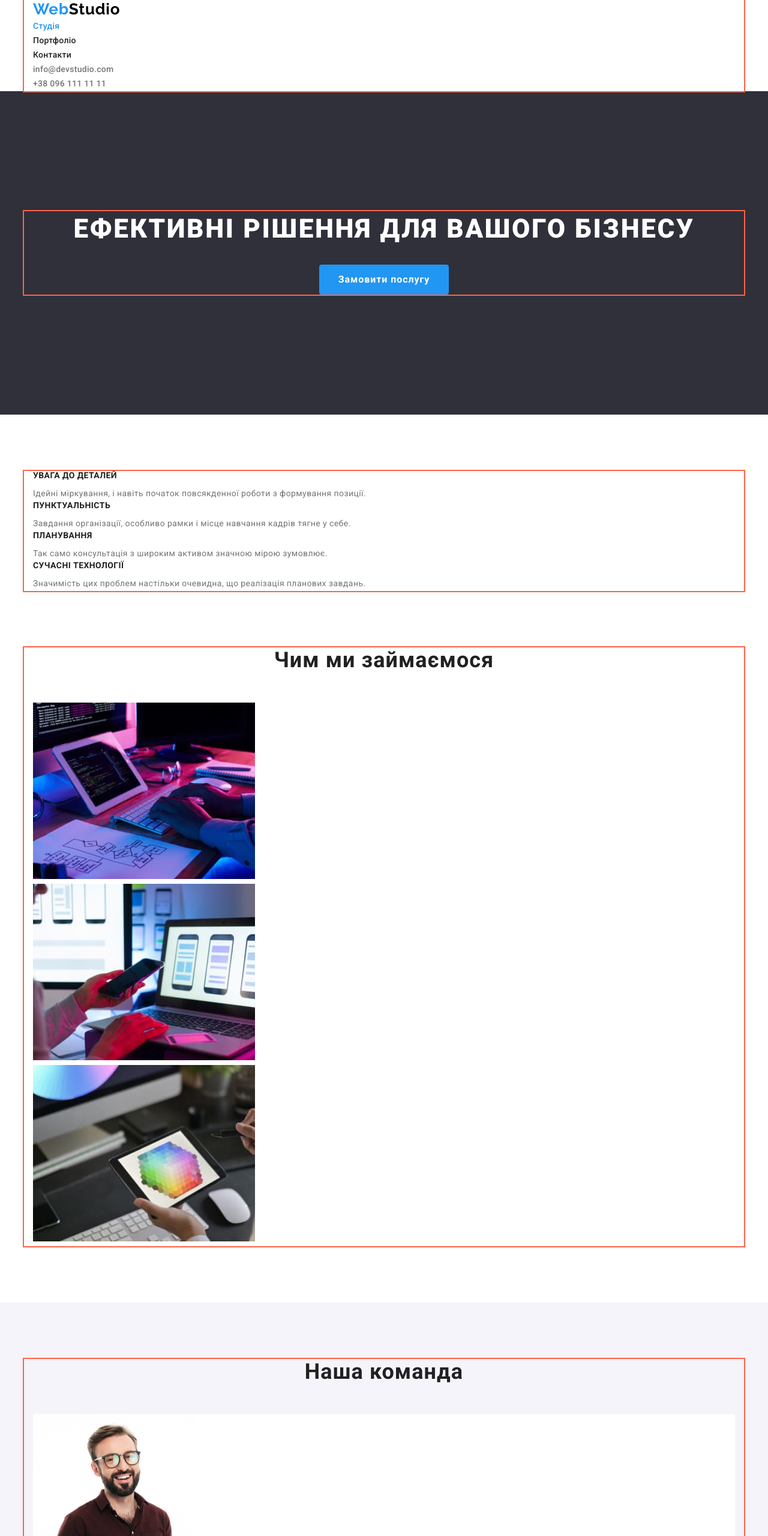
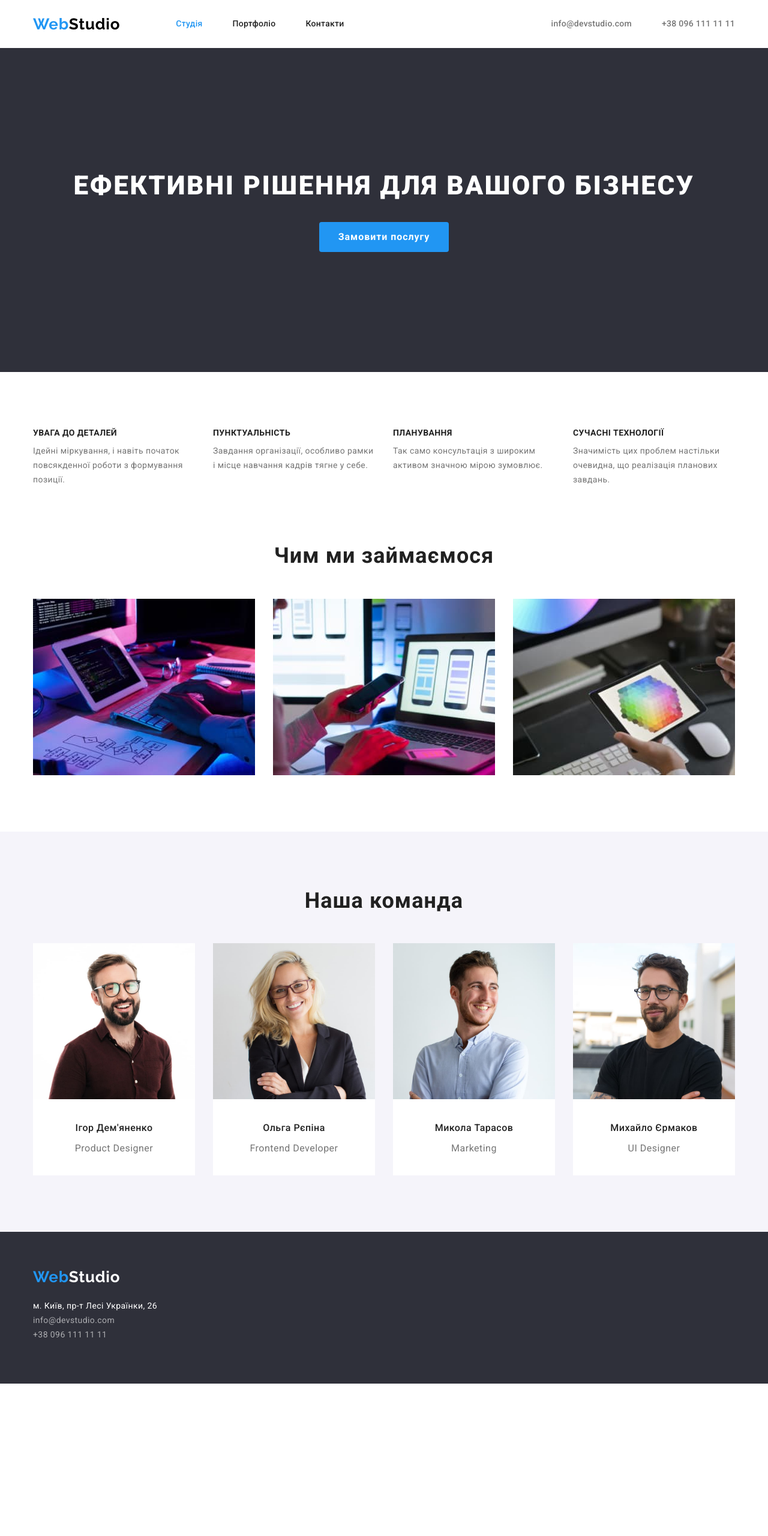
Before and after one commit to ZhenianaKozhan/goit-markup-hw-03, a plain HTML site: page index.html in a window 1280 px wide. Shown: the top 2560 px of the page at 60% size. After the commit the page ends 2306 px from the top, so only its background shows below. Drawn offline with nearby package versions, Linux system fonts and the light colour scheme.

Commit message:
center horizontally

```diff
--- a/css/styles.css
+++ b/css/styles.css
@@ -6,6 +6,16 @@
 /* додатковий колір фону герой та футер #2F303A */
 /* додатковий колір фону наша команда #F5F4FA  */
 /* мейл та моб в футері rgba(255, 255, 255, 0.6) */
+
+html {
+  box-sizing: border-box;
+}
+
+*,
+*::before,
+*::after {
+  box-sizing: inherit;
+}
 
 :root {
   --primary-text-color: #757575;
@@ -19,24 +29,15 @@
   --button-active-bg-color: #188CE8;
 }
 
-html {
-  box-sizing: border-box;
-}
+body {
+  margin: 0;
 
-*,
-*::before,
-*::after {
-  box-sizing: inherit;
-}
-
-body {
   color: var(--primary-text-color);
   background-color: var(--primary-bg-color);
   font-family: 'Roboto', sans-serif;
   font-size: 14px;
   line-height: 1.71;
   letter-spacing: 0.03em;
-  margin: 0;
 }
 
 h1, h2, h3, h4, h5, h6,
@@ -47,8 +48,17 @@ p {
 }
 
 /* HEADER */
+
 /* logo */
+
+.nav-contact {
+  display: flex;
+  align-items: center;
+}
+
 .logo {
+  /* margin-bottom: 20px; */
+
   color: var(--accent-color);
   font-family: 'Raleway', sans-serif;
   font-weight: 700;
@@ -56,7 +66,6 @@ p {
   line-height: 1.19;
   letter-spacing: 0.03em;
   text-decoration: none;
-  margin-bottom: 20px;
 }
 
 .second-logo {
@@ -69,13 +78,27 @@ ul {
 
 /* site-nav */
 
+.site-nav {
+  display: flex;
+  margin-left: 93px;
+}
+
+.site-nav .item + .item {
+  margin-left: 50px;
+}
+
 .site-nav .link {
+  display: block;
+  padding-top: 32px;
+  padding-bottom: 32px;
+
   color: var(--title-text-color);
   font-weight: 500;
   font-size: 14px;
   line-height: 1.14;
   letter-spacing: 0.02em;
   text-decoration: none;
+
 }
 
 .site-nav .link:hover,
@@ -84,6 +107,15 @@ ul {
 }
 
 /* site-contact */
+
+.site-contact {
+  display: flex;
+  margin-left: auto;
+}
+
+.site-contact .item + .item {
+  margin-left: 50px;
+}
 
 .site-contact .link {
   color: var(--primary-text-color);
@@ -108,20 +140,22 @@ ul {
 /* hero */
 
 .hero {
+  padding-top: 200px;
+  padding-bottom: 200px;
+
   background-color: var(--secondary-bg-color);
   text-align: center;
-  padding-top: 200px;
-  padding-bottom: 200px;
 }
 
 .hero-title {
+  margin-bottom: 30px;
+
   color: var(--primary-white-color);
   font-weight: 900;
   font-size: 44px;
   line-height: 1.36;
   letter-spacing: 0.06em;
   text-transform: uppercase;
-  margin-bottom: 30px;
 }
 
 .button {
@@ -130,6 +164,7 @@ ul {
   padding: 10px 32px;
   min-width: 216px;
   border: transparent;
+
   color: var(--primary-white-color);
   background-color: var(--accent-color);
   font-family: inherit;
@@ -158,18 +193,17 @@ ul {
   padding-right: 15px;
   margin-left: auto;
   margin-right: auto;
-
-  outline: 2px solid tomato;
 }
 
 .section-title {
+  margin-bottom: 50px;
+
   color: var(--title-text-color);
   font-weight: 700;
   font-size: 36px;
   line-height: 1.17;
   text-align: center;
   letter-spacing: 0.03em;
-  margin-bottom: 50px;
 }
 
 /* Особливості */
@@ -188,24 +222,42 @@ ul {
 }
 
 .feature-list {
+  display: flex;
   margin-bottom: 94px;
 }
 
+.feature-list .item {
+  width: 270px;
+}
+
+.feature-list .item + .item {
+  margin-left: 30px;
+}
+
 .feature-title {
+  margin-bottom: 10px;
+
   color: var(--title-text-color);
   font-weight: 700;
   font-size: 14px;
   line-height: 1.14;
   letter-spacing: 0.03em;
   text-transform: uppercase;
-  margin-bottom: 10px;
 }
 
 /* Чим ми займаємось */
 
-/* .work-pic {
-  display: inline-block;
-} */
+.work-list {
+  display: flex;
+}
+
+.work-list .pic {
+  height: 294px;
+}
+
+.work-list .pic + .pic {
+  margin-left: 30px;
+}
 
 /* Наша команда */
 
@@ -213,40 +265,56 @@ ul {
   background-color: var(--team-bg-color);
 }
 
+.team-list {
+  display: flex;
+}
+
 .team .card {
   background-color: var(--primary-bg-color);
-  /* display: inline-block;
-  text-align: center; */
+  text-align: center;
+}
+
+.team .card + .card {
+  margin-left: 30px;
 }
 
 .team-list .title {
+  margin-top: 30px;
+  margin-bottom: 10px;
+
   color: var(--title-text-color);
   font-weight: 500;
   font-size: 16px;
   line-height: 1.19;
   letter-spacing: 0.03em;
-  margin-top: 30px;
-  margin-bottom: 10px;
   /* text-align: center; */
 }
 
 .team-list .text {
+  margin-bottom: 30px;
+
   color: var(--primary-text-color);
   font-size: 16px;
   line-height: 1.9;
   letter-spacing: 0.03em;
-  margin-bottom: 30px;
 }
 
 /* FOOTER */
 
 .footer {
+  padding: 60px 0;
+
   background-color: var(--secondary-bg-color);
-  padding: 60px 0;
 }
 
 .logo-studio {
   color: var(--primary-white-color);
+}
+
+.address-list {
+  width: 231px;
+  height: 81px;
+  margin-top: 20px;
 }
 
 .address-list .link {
@@ -274,7 +342,19 @@ ul {
 
 /* Стилі для сторінки Портфоліо */
 
+.list-filter {
+  display: flex;
+  justify-content: center;
+  margin-bottom: 34px;
+}
+
 .button-filter {
+  display: inline-block;
+  border-radius: 4px;
+  padding: 6px 22px;
+  min-width: 73px;
+  border: transparent;
+
   color: var(--title-text-color);
   background: var(--team-bg-color);
   font-family: inherit;
@@ -284,13 +364,37 @@ ul {
   cursor: pointer;
 }
 
+/* .button-filter .item + .item {
+  margin-left: 8px;
+} */
+
 .button-filter:hover,
 .button-filter:focus {
   color: var(--primary-white-color);
   background-color: var(--accent-color);
 }
 
+.list-portfolio {
+  display: flex;
+  flex-wrap: wrap;
+}
+
+.list-portfolio .element {
+  width: calc((100% - 60px) \ 2);
+  margin-right: 30px;
+  margin-bottom: 30px;
+}
+
+.list-portfolio .element:nth-child(3n) {
+  margin-right: 0;
+}
+
+.list-portfolio .element:nth-last-child(-n+3) {
+  margin-bottom: 0;
+}
+
 .portfolio-title {
+  margin: 20px 24px 0;
   color: var(--title-text-color);
   font-weight: 700;
   font-size: 18px;
@@ -299,6 +403,7 @@ ul {
 }
 
 .portfolio-text {
+  margin: 0 24px 20px;
   font-size: 16px;
   line-height: 1.88;
   letter-spacing: 0.03em;
--- a/index.html
+++ b/index.html
@@ -16,18 +16,18 @@
   </head>
   <body>
     <header>
-      <div class="container">
-      <nav>
+      <div class="container nav-contact">
+      <nav class="nav-contact">
         <a lang="en" href="./index.html" class="logo">Web<span class="second-logo">Studio</span></a>
         <ul class="site-nav list">
-          <li><a href="./index.html" class="link current">Студія</a></li>
-          <li><a href="./portfolio.html" class="link">Портфоліо</a></li>
-          <li><a href="" class="link">Контакти</a></li>
+          <li class="item"><a href="./index.html" class="link current">Студія</a></li>
+          <li class="item"><a href="./portfolio.html" class="link">Портфоліо</a></li>
+          <li class="item"><a href="" class="link">Контакти</a></li>
         </ul>
       </nav>
       <ul class="site-contact">
-        <li><a href="mailto:info@devstudio.com" class="link">info@devstudio.com</a></li>
-        <li><a href="tel:+380961111111" class="link">+38 096 111 11 11</a></li>
+        <li class="item"><a href="mailto:info@devstudio.com" class="link">info@devstudio.com</a></li>
+        <li class="item"><a href="tel:+380961111111" class="link">+38 096 111 11 11</a></li>
       </ul>
     </div>
     </header>
@@ -46,19 +46,19 @@
         <div class="container">
         <h2 class="visually-hidden">Особливості</h2>
         <ul class="feature-list">
-          <li>
+          <li class="item">
             <h3 class="feature-title">увага до деталей</h3>
             <p>Ідейні міркування, і навіть початок повсякденної роботи з формування позиції.</p>
           </li>
-          <li>
+          <li class="item">
             <h3 class="feature-title">пунктуальність</h3>
             <p>Завдання організації, особливо рамки і місце навчання кадрів тягне у себе.</p>
           </li>
-          <li>
+          <li class="item">
             <h3 class="feature-title">планування</h3>
             <p>Так само консультація з широким активом значною мірою зумовлює.</p>
           </li>
-          <li>
+          <li class="item">
             <h3 class="feature-title">сучасні технології</h3>
             <p>Значимість цих проблем настільки очевидна, що реалізація планових завдань.</p>
           </li>
@@ -68,9 +68,9 @@
         <div class="container">
         <h2 class="section-title">Чим ми займаємося</h2>
         <ul class="work-list">
-          <li class="work-pic"><img src="./images/img1.jpg" alt="Десктопні додатки" width="370" height="294" /></li>
-          <li class="work-pic"><img src="./images/img2.jpg" alt="Мобільні додатки" width="370" height="294" /></li>
-          <li class="work-pic"><img src="./images/img3.jpg" alt="Дизайнерські рішення" width="370" height="294" />
+          <li class="pic"><img src="./images/img1.jpg" alt="Десктопні додатки" width="370" height="294" /></li>
+          <li class="pic"><img src="./images/img2.jpg" alt="Мобільні додатки" width="370" height="294" /></li>
+          <li class="pic"><img src="./images/img3.jpg" alt="Дизайнерські рішення" width="370" height="294" />
           </li>
         </ul>
       </div>
```
Also changed, not shown: portfolio.html (+35 -29 lines).
